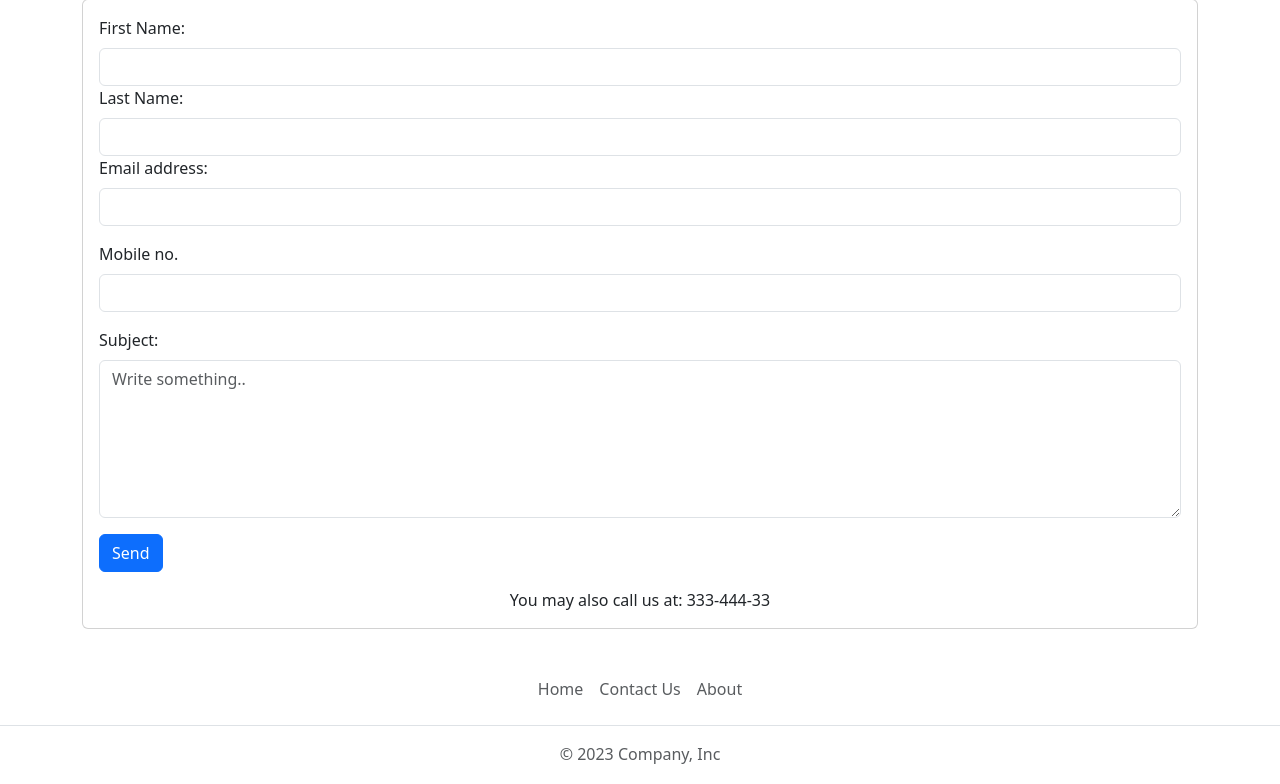
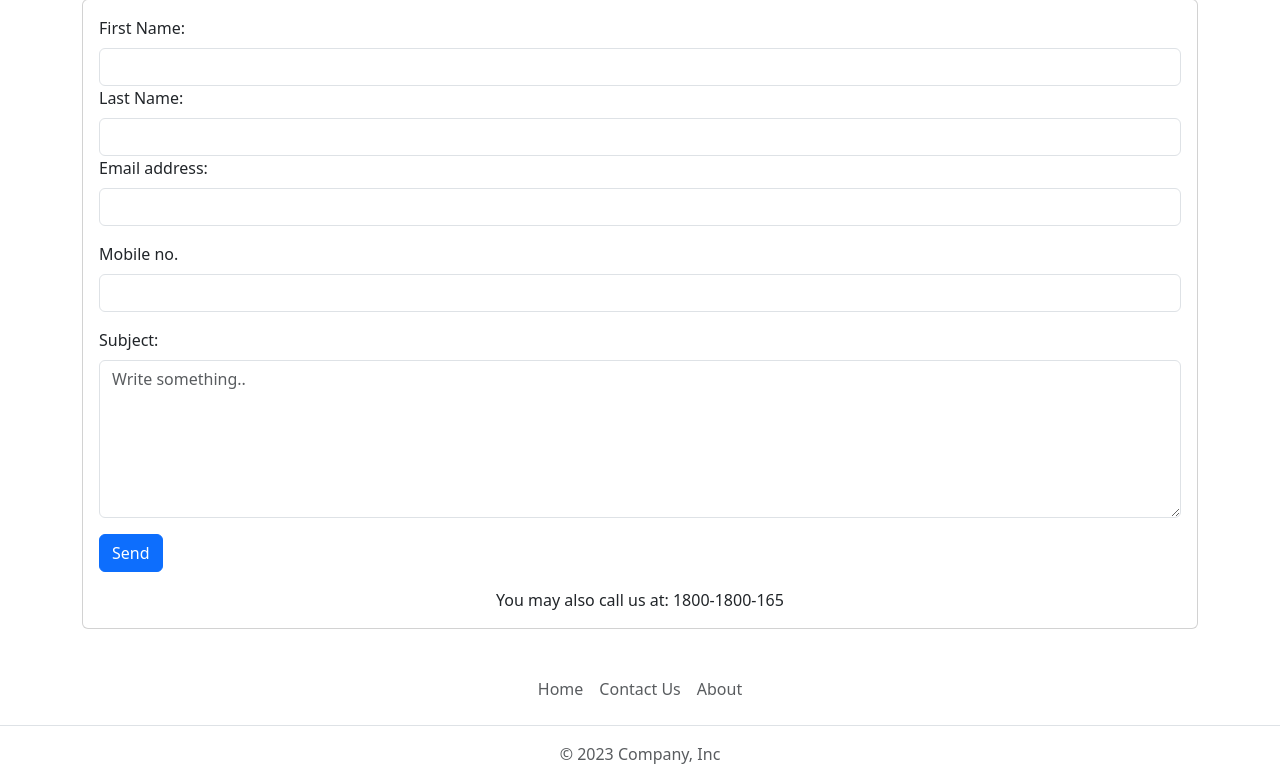
Before and after one commit to Himanshut1806/Studybud, a Django app: page /contact/ in a window 1280 px wide. Shown: the part 81-865 px from the top of the page. Run offline with Django 5.2, Linux system fonts and the light colour scheme.

Commit message:
firstcommit

```diff
--- a/templates/contact.html
+++ b/templates/contact.html
@@ -29,7 +29,7 @@
     </div>
 
     <div id="text_12" class="form-html" data-component="text" tabindex="-1">
-      <p style="text-align: center;">You may also call us at: 333-444-33</p></div>
+      <p style="text-align: center;">You may also call us at: 1800-1800-165</p></div>
   </div>
 </div>
 {% endblock %}
--- a/templates/main.html
+++ b/templates/main.html
@@ -39,7 +39,7 @@
                         <a class="nav-link active" href="/about">About</a>
                     </li>
                     <li class="nav-item dropdown">
-                        <a class="nav-link active dropdown-toggle" href="#" role="button" data-bs-toggle="dropdown"
+                        <a class="nav-link active dropdown-toggle" href="/" role="button" data-bs-toggle="dropdown"
                             aria-expanded="false">
                             Topics
                         </a>
```
Also changed, not shown: db.sqlite3.
